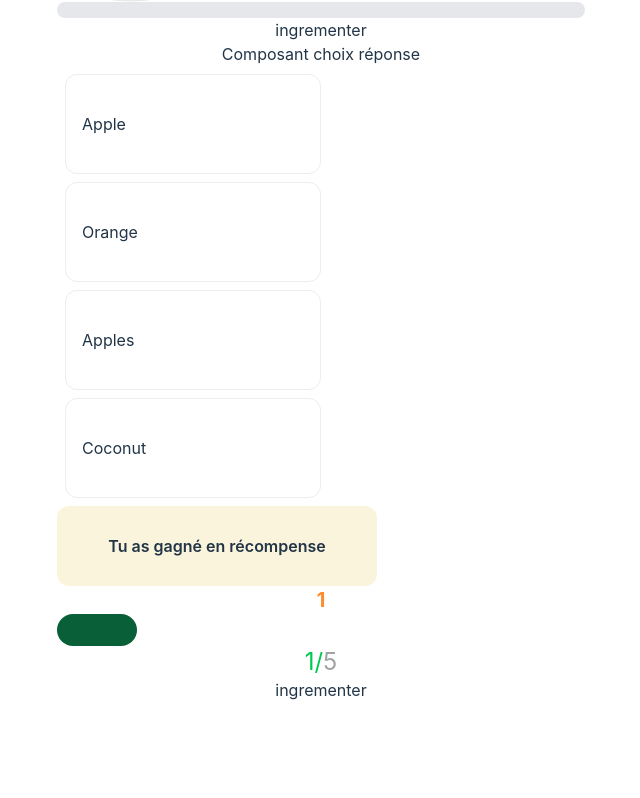
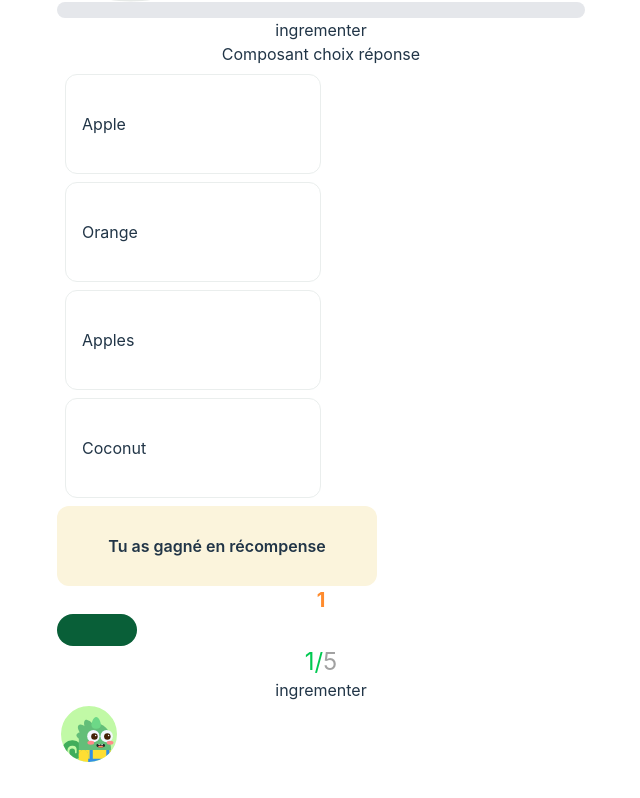
Before and after one commit to code-dev-pro/-Pidu-JCH-MLE, a React (Vite) app: page /storybook in a window 1280 px wide. Shown: the part 215-1013 px from the top of the page, without its empty margins (319-959 px from the left). Before the commit the page ends 949 px from the top, so only its background shows below. Built offline with nearby package versions, Linux system fonts and the light colour scheme.

Commit message:
feat: création d'une card Avatar Pidu (#33)
* feat: création d'une card Avatar Pidu

* feat: création d'une card Avatar Pidu en utilisant le composant Picture

```diff
--- /dev/null
+++ b/src/components/card-avatar.tsx
@@ -0,0 +1,9 @@
+import Picture from '@/components/picture'
+
+export default function Avatar() {
+  return (
+    <div className="bg-[#C1F9A6] rounded-full w-16 h-16 border-4 border-white overflow-hidden">
+      <Picture src="Happy.svg" alt="avatar Pidu" className="w-20 h-20 object-contain" />
+    </div>
+  )
+}
--- a/src/components/picture.tsx
+++ b/src/components/picture.tsx
@@ -1,3 +1,11 @@
-export default function Picture({ src, alt }: { src: string; alt: string }) {
-  return <img src={src} alt={alt} />
+export default function Picture({
+  src,
+  alt,
+  className,
+}: {
+  src: string
+  alt: string
+  className?: string
+}) {
+  return <img src={src} alt={alt} className={className} />
 }
--- a/src/pages/storybook.tsx
+++ b/src/pages/storybook.tsx
@@ -6,6 +6,7 @@ import CardReward from '@/components/card-reward'
 import Number from '@/components/score'
 import CardGreen from '@/components/card-reward-level'
 import ProgressNumber from '@/components/progressnumber'
+import Avatar from '@/components/card-avatar'
 
 export default function StoryBook() {
   return (
@@ -22,6 +23,7 @@ export default function StoryBook() {
       <Number value={1} />
       <CardGreen />
       <ProgressNumber />
+      <Avatar />
     </>
   )
 }
```
